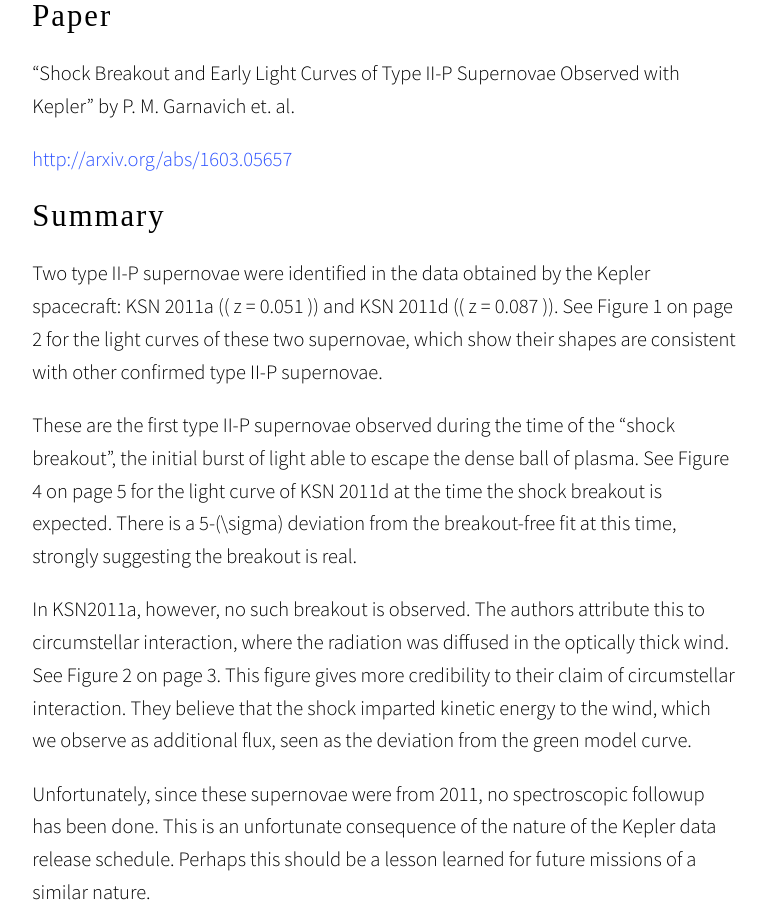
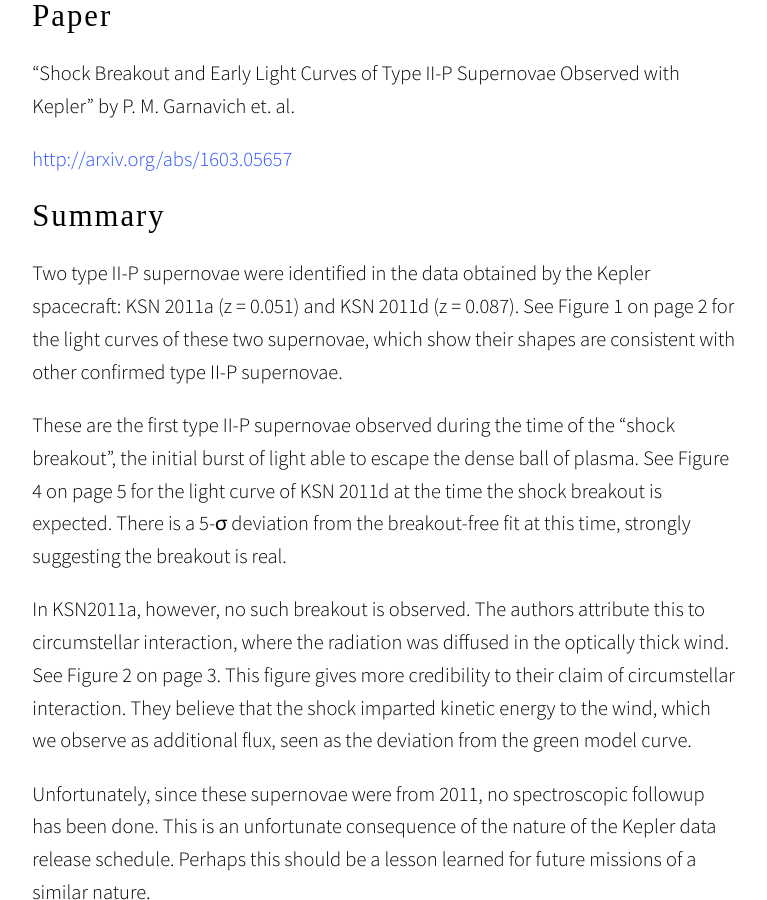
Before and after one commit to dwysocki/ASTP-601, a Jekyll site: the page built from _posts/2016-03-30-shock-breakout-and-early-light-curves-of-type-ii-p-supernovae-observed-with-kepler.markdown, in a window 1280 px wide and 900 px high, scrolled down 492 px. Shown: the whole window, without its empty margins (255-1022 px from the left). Built offline with Jekyll 4.4.1, drawn with Linux system fonts in a browser that asks for light colours; nearby versions of some CDN libraries; some web fonts are replaced.

Commit message:
Removing LaTeX markup from page

```diff
--- a/_posts/2016-03-30-shock-breakout-and-early-light-curves-of-type-ii-p-supernovae-observed-with-kepler.markdown
+++ b/_posts/2016-03-30-shock-breakout-and-early-light-curves-of-type-ii-p-supernovae-observed-with-kepler.markdown
@@ -14,9 +14,9 @@ category: journal club
 
 # Summary
 
-Two type II-P supernovae were identified in the data obtained by the Kepler spacecraft: KSN 2011a (\( z = 0.051 \)) and KSN 2011d (\( z = 0.087 \)). See Figure 1 on page 2 for the light curves of these two supernovae, which show their shapes are consistent with other confirmed type II-P supernovae.
+Two type II-P supernovae were identified in the data obtained by the Kepler spacecraft: KSN 2011a (z = 0.051) and KSN 2011d (z = 0.087). See Figure 1 on page 2 for the light curves of these two supernovae, which show their shapes are consistent with other confirmed type II-P supernovae.
 
-These are the first type II-P supernovae observed during the time of the "shock breakout", the initial burst of light able to escape the dense ball of plasma. See Figure 4 on page 5 for the light curve of KSN 2011d at the time the shock breakout is expected. There is a 5-\(\sigma\) deviation from the breakout-free fit at this time, strongly suggesting the breakout is real.
+These are the first type II-P supernovae observed during the time of the "shock breakout", the initial burst of light able to escape the dense ball of plasma. See Figure 4 on page 5 for the light curve of KSN 2011d at the time the shock breakout is expected. There is a 5-σ deviation from the breakout-free fit at this time, strongly suggesting the breakout is real.
 
 In KSN2011a, however, no such breakout is observed. The authors attribute this to circumstellar interaction, where the radiation was diffused in the optically thick wind. See Figure 2 on page 3. This figure gives more credibility to their claim of circumstellar interaction. They believe that the shock imparted kinetic energy to the wind, which we observe as additional flux, seen as the deviation from the green model curve.
 
```
